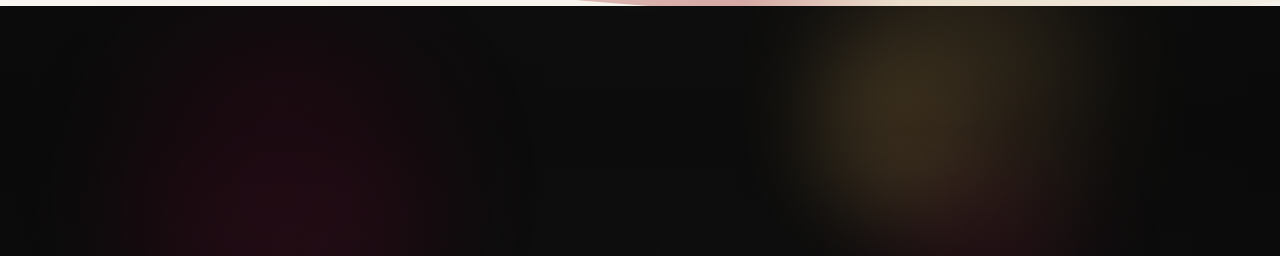
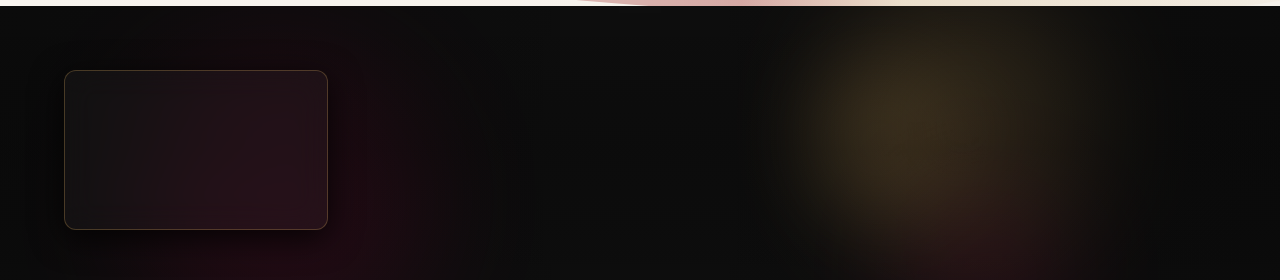
Before and after one commit to yashodha-gunawardana/RAD-coursework-FE, a React (Vite) app: page / in a window 1280 px wide. Shown: the part 2946-3226 px from the top of the page. Before the commit the page ends 3202 px from the top, so only its background shows below. Built offline with nearby package versions, Linux system fonts and the light colour scheme.

Commit message:
add glow effect on hover

```diff
--- a/src/components/StatsSection.tsx
+++ b/src/components/StatsSection.tsx
@@ -46,6 +46,18 @@ const StatsSection: React.FC = () => {
             <div className="relative z-10 max-w-6xl mx-auto">
                 <div className="grid grid-cols-1 sm:grid-cols-2 lg:grid-cols-4 gap-6 md:gap-8">
 
+                    {/* card 1 */}
+                    <div className="group h-[140px] md:h-[160px] flex flex-col justify-center items-center text-center relative
+                                    bg-white/3 backdrop-blur-[15px] border border-[#C39953]/30 shadow-[0_8px_32px_0_rgba(0,0,0,0.8)]
+                                    transition-all duration-500 ease-out hover:border-[#C39953] hover:bg-white/6 hover:transform
+                                    hover:-translate-y-[8px] hover:shadow-[0_12px_40px_rgba(0,0,0,0.9)] rounded-xl">
+
+                        <div className="absolute inset-0 rounded-xl bg-gradient-to-br from-[#950740]/0 via-[#950740]/5 to-[#C39953]/0
+                                        opacity-0 group-hover:opacity-100 transition-opacity duration-500">
+
+                        </div>
+
+                    </div>
                 </div>
             </div>
         </div>
```
